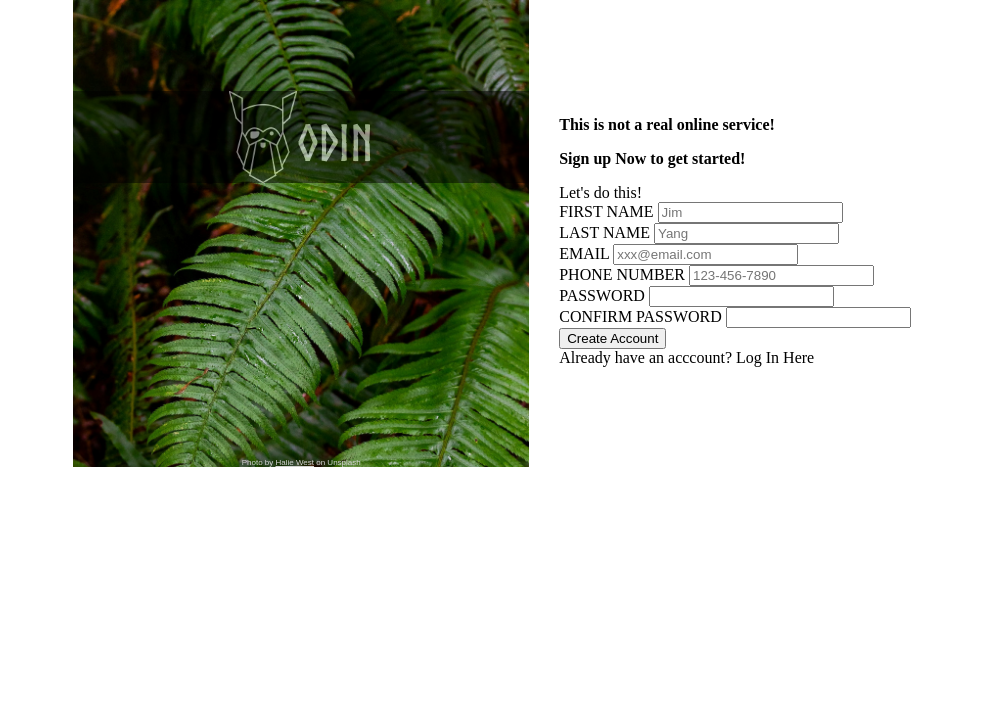
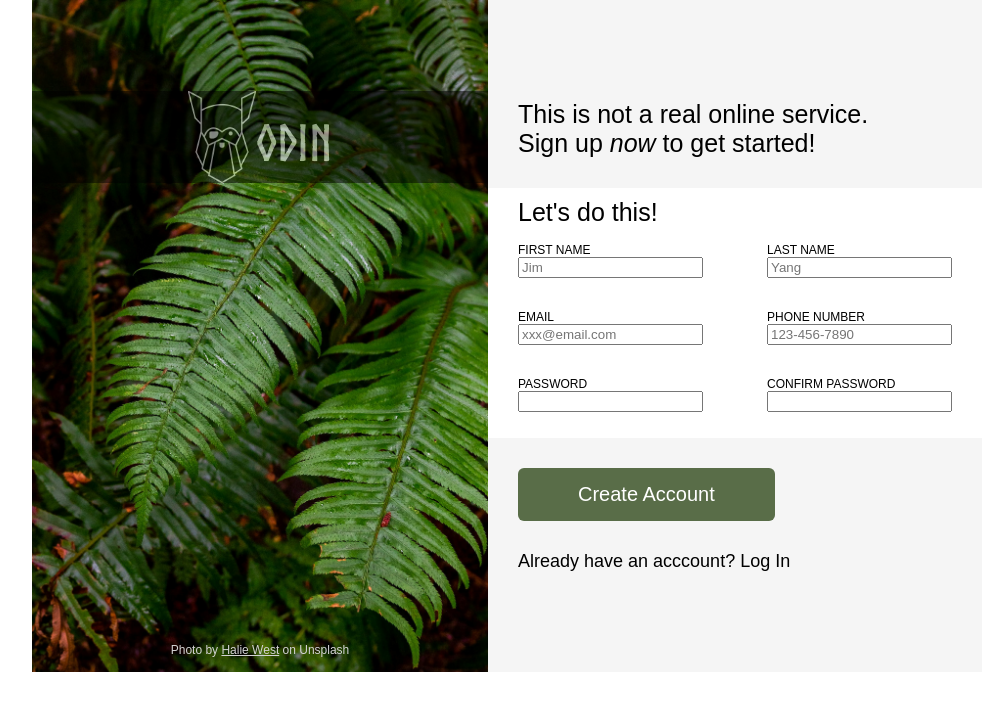
Before and after one commit to yanyukiai/odin-signup-form, a plain HTML site: page index.html in a window 1280 px wide. Shown: the whole page, without its empty margins (133-1116 px from the left). Drawn offline with Linux system fonts and the light colour scheme.

Commit message:
Add style to form section

```diff
--- a/index.html
+++ b/index.html
@@ -24,15 +24,16 @@
       </div>
     </div>
     <div class="form">
+      <form action="Reference/" method="post">
         <div class="form-intro">
-        <p>This is not a real online service!</p>
-        <p>Sign up Now to get started!</p>
+          <p>This is not a real online service.</p>
+          <p>Sign up <span class="font-italic">now</span> to get started!</p>
         </div>
-      <form action="Reference/" method="post">
         <div class="form-content">
           <div class="form-header">Let's do this!</div>
           <div class="user-input">
-            <div>
+            <ul class="input-row">
+              <li>
                 <label for="first_name">FIRST NAME</label>
                 <input
                   type="text"
@@ -40,8 +41,8 @@
                   name="first_name"
                   placeholder="Jim"
                 />
-            </div>
-            <div>
+              </li>
+              <li>
                 <label for="last_name">LAST NAME</label>
                 <input
                   type="text"
@@ -49,8 +50,10 @@
                   id="last_name"
                   placeholder="Yang"
                 />
-            </div>
-            <div>
+              </li>
+            </ul>
+            <ul class="input-row">
+              <li>
                 <label for="user_email">EMAIL</label>
                 <input
                   type="email"
@@ -58,8 +61,8 @@
                   id="user_email"
                   placeholder="xxx@email.com"
                 />
-            </div>
-            <div>
+              </li>
+              <li>
                 <label for="phone-number">PHONE NUMBER</label>
                 <input
                   type="text"
@@ -67,26 +70,33 @@
                   id="phone-number"
                   placeholder="123-456-7890"
                 />
-            </div>
-            <div>
+              </li>
+            </ul>
+            <ul class="input-row">
+              <li>
                 <label for="user_password">PASSWORD</label>
-              <input type="password" name="user_password" id="user_password" />
-            </div>
-            <div>
+                <input
+                  type="password"
+                  name="user_password"
+                  id="user_password"
+                />
+              </li>
+              <li>
                 <label for="confirm_password">CONFIRM PASSWORD</label>
                 <input
                   type="password"
                   name="confirm_password"
                   id="confirm_password"
                 />
+              </li>
+            </ul>
           </div>
         </div>
         <div class="submit-and-login">
           <div class="form-submit">
             <button type="submit">Create Account</button>
           </div>
-            <div class="log-in-page">Already have an acccount? Log In Here</div>
-          </div>
+          <div class="log-in-page">Already have an acccount? Log In</div>
         </div>
       </form>
     </div>
--- a/styles.css
+++ b/styles.css
@@ -4,23 +4,35 @@
 }
 
 /* Global Style */
-body {
-  margin: 0px;
-}
 
 body,
 .header,
 .title,
-.form {
+.form,
+.form-intro,
+.form-content,
+.user-input,
+.input-row,
+li {
   display: flex;
 }
 
 body {
   justify-content: center;
+  margin: 0px auto 0px;
+  max-width: 950px;
+}
+
+li {
+  list-style: none;
 }
 
 a {
   color: lightgray;
+}
+
+.font-italic {
+  font-style: italic;
 }
 
 /* Header Style */
@@ -55,15 +67,70 @@ a {
 
 .image-credit {
   font-family: Arial, Helvetica, sans-serif;
-  font-size: 8px;
+  font-size: 12px;
   color: lightgray;
+  padding-bottom: 15px;
 }
 
 /* Form Style */
+.form,
+.form-intro,
+.form-content {
+  flex-direction: column;
+  font-family: Arial, Helvetica, sans-serif;
+}
+
 .form {
+  flex: 1;
+}
+
+.form-intro {
+  padding: 100px 30px 30px;
+  font-size: 25px;
+  background-color: whitesmoke;
+}
+
+p {
+  margin: 0px;
+}
+
+.form-content {
+  padding: 10px 30px 10px;
+}
+
+.submit-and-login {
+  padding: 30px 30px 100px;
+  background-color: whitesmoke;
+}
+
+button {
+  background-color: #596d48;
+  border-radius: 6px;
+  border: none;
+  padding: 15px 60px 15px;
+  color: white;
+  font-size: 20px;
+  margin-bottom: 30px;
+}
+
+.form-header {
+  font-size: 25px;
+}
+
+.user-input {
   flex-direction: column;
-  padding: 100px 30px 100px;
 }
-.form-intro {
-  font-weight: bold;
+
+.input-row {
+  padding: 0;
+  justify-content: space-between;
 }
+
+.log-in-page {
+  font-size: 18px;
+}
+
+li {
+  font-size: 12px;
+  flex-direction: column;
+}
```
Lines whose indentation alone changed are shown as unchanged.
